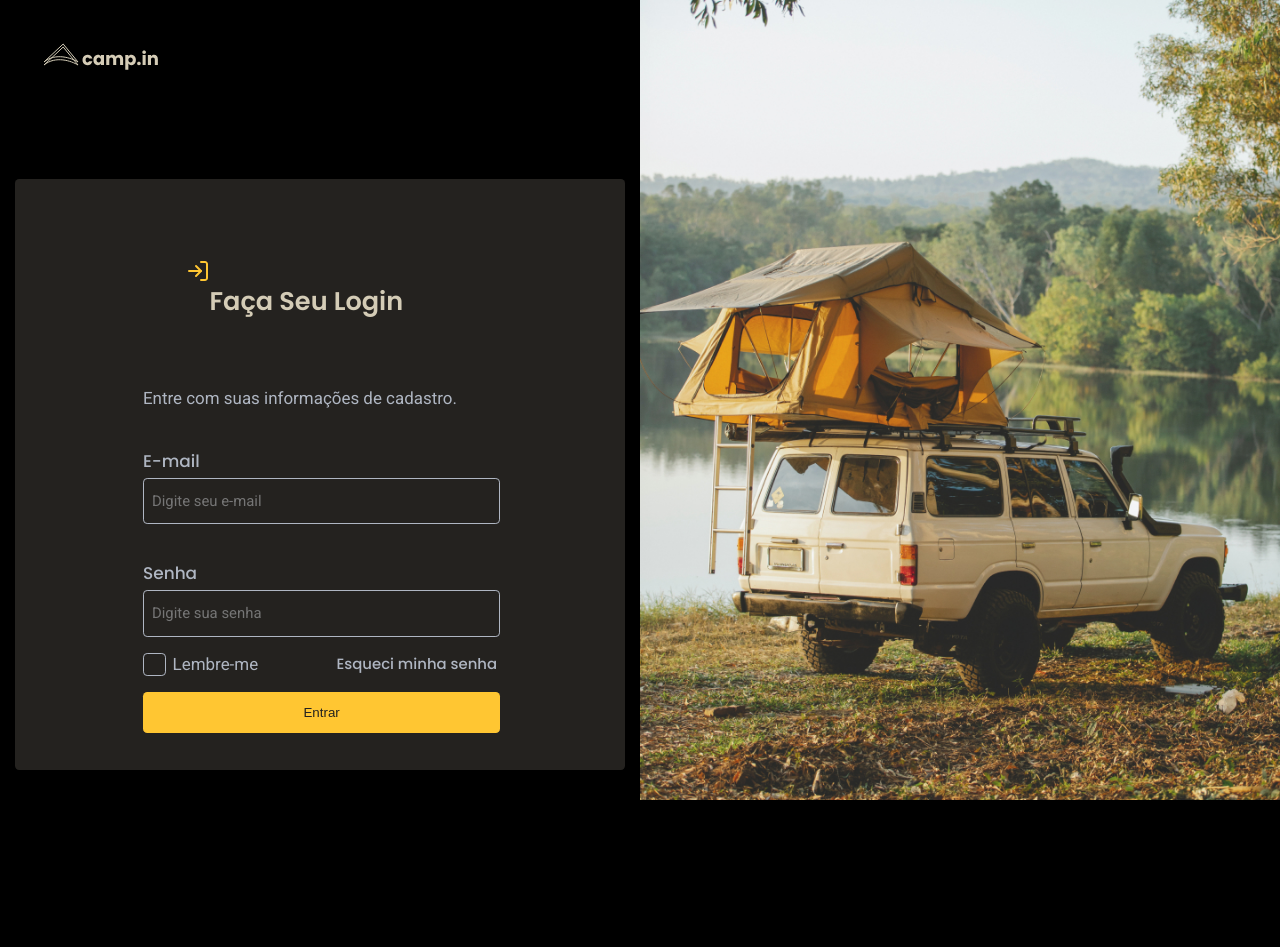
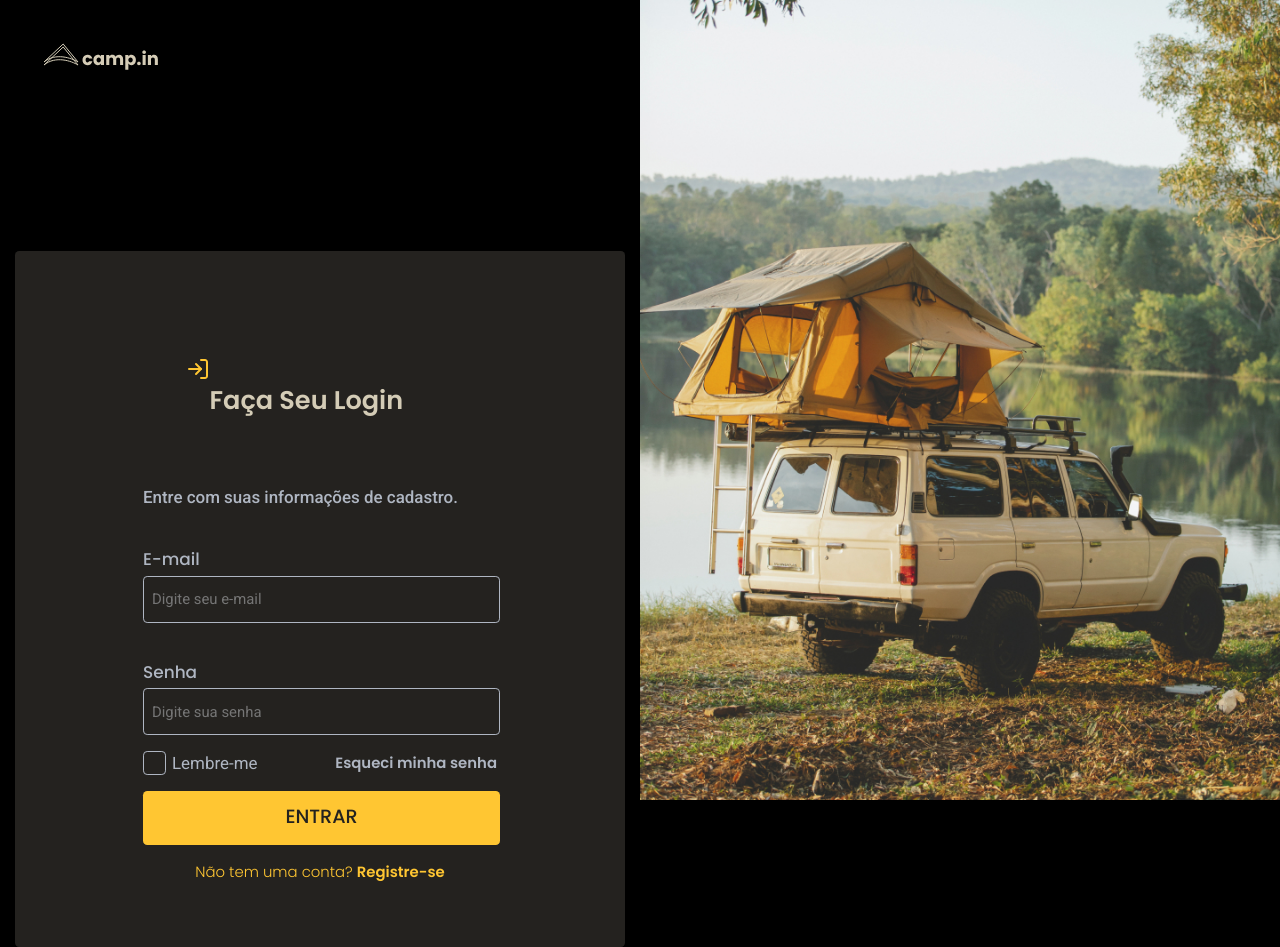
Before and after one commit to MacielDev/Camp.in, a React (Create React App) app in the folder camp-in/: page / in a window 1280 px wide. Before the commit the page ends 804 px from the top, so only its background shows below. Built offline with nearby package versions, Linux system fonts and the light colour scheme.

Commit message:
Organização dos styles.js e ajuste do peso das fontes do layout

```diff
--- a/camp-in/public/index.html
+++ b/camp-in/public/index.html
@@ -8,7 +8,7 @@
     href="https://fonts.googleapis.com/css2?family=Open+Sans:wght@400;600;700&family=Poppins:wght@500;600&display=swap"
     rel="stylesheet">
   <link
-    href="https://fonts.googleapis.com/css2?family=Open+Sans:wght@400;600;700&family=Poppins:wght@500;600&family=Roboto:wght@400;500&display=swap"
+    href="https://fonts.googleapis.com/css2?family=Open+Sans:wght@400;600;700&family=Poppins:wght@300,500;600&family=Roboto:wght@400;500&display=swap"
     rel="stylesheet">
   <meta charset="utf-8" />
   <meta name="viewport" content="width=device-width, initial-scale=1" />
--- a/camp-in/src/components/DoubleLink/styles.ts
+++ b/camp-in/src/components/DoubleLink/styles.ts
@@ -1,16 +1,17 @@
 import styled from "styled-components";
 
 export const Container = styled.div`
+    align-items: center;
     display:flex;
-    align-items: center;
     justify-content: space-between;
     margin-top:1rem;
 
     label{
+        color:var(--body-color);
         font-family: var(--font-secundaria-W400);
+        font-weight:400;
         font-size:1.06rem;
         line-height:1.26rem;
-        color:var(--body-color);
         margin-left:-4.5rem;
         &:hover{
             color:var(--yellow-destaque);
@@ -19,10 +20,10 @@ export const Container = styled.div`
     input{
         all: unset;
         background-color:var(--shape-color);
-        width:1.33rem;
-        height:1.33rem;
         border: 1px solid var(--body-color);
         border-radius:0.26rem;
+        height:1.33rem;
+        width:1.33rem;
         text-shadow
        &:hover{
             border: 1px solid var(--yellow-destaque);
@@ -32,11 +33,12 @@ export const Container = styled.div`
         }
     }
     a{
+        color:var(--body-color);
         font-family:var(--font-principal-W600);
+        font-weight: 600;
         font-size:0.93rem;
         line-height:1.4rem;
         text-decoration:none;
-        color:var(--body-color);
         &:hover{
             color:var(--yellow-destaque);
         }
--- a/camp-in/src/components/FormButton/style.ts
+++ b/camp-in/src/components/FormButton/style.ts
@@ -4,13 +4,17 @@ export const Container = styled.div`
     text-align: center;
     width:22.33rem;
     button{
+        background-color:var(--yellow-destaque);
+        border:none;
+        border-radius:0.27rem;
+        color:var(--shape-color);
+        font-family:var(--font-principal-W600);
+        font-size:1.2rem;
+        height: 100%;
+        line-height:1.8rem;
+        margin-top: 1rem;
+        padding:0.8rem 1.6rem;
+        text-transform:uppercase;
         width: 100%;
-        height: 100%;
-        background-color:var(--yellow-destaque);
-        color:var(--shape-color);
-        padding:0.8rem 1.6rem;
-        border-radius:0.27rem;
-        border:none;
-        margin-top: 1rem;
     }
 `;
--- a/camp-in/src/components/FormInput/styles.ts
+++ b/camp-in/src/components/FormInput/styles.ts
@@ -10,28 +10,29 @@ export const Container = styled.div`
 
     label{
         font-family:var(--font-principal-W500);
+        font-weight:500;
         font-size:1.06rem;
         margin: 2.3rem 0 0.2rem 0;
-
        }
     input{
         all: unset;
-        width:22.33rem;
-        height:2.93rem;
-        border-radius:0.26rem;
-        font-family:var(--font-secundaria-W400);
-        font-size:0.93rem;
-        padding-left:0.5rem;
         background-color:var(--shape-color);
         border: 1px solid var(--body-color);
+        border-radius:0.26rem;
         box-sizing: border-box;
+        font-family:var(--font-secundaria-W400);
+        font-weight:400;
+        font-weight: 400;
+        font-size:0.93rem;
+        height:2.93rem;
+        padding-left:0.5rem;
+        width:22.33rem;
     }
 
     input:focus{
-        outline:none;
-
         border: 1px solid var(--yellow-destaque);
         box-shadow:0px 0px 0px 2px #FFDE88;
+        outline:none;
     }
 
 `;
--- a/camp-in/src/components/FormLogin/index.jsx
+++ b/camp-in/src/components/FormLogin/index.jsx
@@ -2,6 +2,7 @@ import { DoubleLink } from "../DoubleLink";
 import { FormButton } from "../FormButton";
 import { FormInput } from "../FormInput";
 import { FormLoginHeader } from "../FormLoginHeader";
+import { SingleLink } from "../SingleLink";
 import { Container } from "./styles";
 
 export function FormLogin(){
@@ -12,6 +13,7 @@ export function FormLogin(){
             <FormInput label ="Senha" placeholder="Digite sua senha"/>
             <DoubleLink/>
             <FormButton buttonName="Entrar"></FormButton>
+            <SingleLink/>
         </Container>
     );
 }
--- a/camp-in/src/components/FormLogin/styles.ts
+++ b/camp-in/src/components/FormLogin/styles.ts
@@ -1,12 +1,10 @@
 import styled from "styled-components";
 
 export const Container = styled.div`
-    padding:2.35rem 8rem;
-
+    background-color: var(--shape-color);
+    border-radius: 0.26rem;
+    height: auto;
+    margin: 0 auto;
+    padding:4rem 8rem ;
     width: 38.13rem;
-    height: auto;
-    background-color: var(--shape-color);
-    margin: 0 auto;
-    border-radius: 0.26rem;
-
 `;
--- a/camp-in/src/components/FormLoginHeader/index.tsx
+++ b/camp-in/src/components/FormLoginHeader/index.tsx
@@ -7,7 +7,7 @@ export function FormLoginHeader(){
                 <img src={Log_inImg} alt="Logo"/>
                 <h1>Faça Seu Login</h1>
             </div>
-            <p>Entre com suas informações de cadastro.</p>
+            <h3>Entre com suas informações de cadastro.</h3>
         </Container>
     );
 }
--- a/camp-in/src/components/FormLoginHeader/styles.ts
+++ b/camp-in/src/components/FormLoginHeader/styles.ts
@@ -1,24 +1,27 @@
 import styled from "styled-components";
 
-export const Container = styled.header`
+export const Container = styled.div`
    div{
+    align-items: center;
     display:flex;
-        align-items: center;
+    flex-direction: row;
    }
    img{
+    margin:0;
     padding:0rem;
-    margin:0;
    }
    h1{
+    color: var(--title-color);
     font-family:var(--font-principal-W600);
-       color: var(--title-color);
+    font-weight:600;
     font-size:1.6rem;
     line-height:2.4rem;
    }
 
-   p{
+   h3{
+    color:var(--body-color);
     font-family:var(--font-secundaria-W500);
-       color:var(--body-color);
+    font-weight:500;
     font-size:1.06rem;
     line-height: 1.6rem;
    }
--- a/camp-in/src/components/LeftContent/styles.ts
+++ b/camp-in/src/components/LeftContent/styles.ts
@@ -3,6 +3,9 @@ import styled from "styled-components";
 export const Container = styled.div`
     height:100vh;
     width:100%;
+    header{
+        margin-bottom: 4.5rem;
+    }
     img{
         margin: 2.66rem 0 6.46rem 2.66rem;
     }
--- /dev/null
+++ b/camp-in/src/components/SingleLink/index.tsx
@@ -0,0 +1,9 @@
+import { Container } from "./styles";
+
+export function SingleLink (){
+    return (
+        <Container>
+            <a href="www.google.com.br">Não tem uma conta? <strong>Registre-se</strong></a>
+        </Container>
+    );
+}
--- /dev/null
+++ b/camp-in/src/components/SingleLink/styles.js
@@ -0,0 +1,18 @@
+import styled from "styled-components";
+
+export const Container = styled.div`
+    text-align: center;
+    margin-top: 1rem;
+    a{
+        font-family:var(--font-principal-W500);
+        font-size: 0.93rem;
+        line-height:1.4rem;
+        color:var(--yellow-destaque);
+        text-decoration:none;
+        font-weight: 300;
+        strong{
+            font-family:var(--font-principal-W600);
+            font-weight: 600;
+        }
+    }
+`;
--- a/camp-in/src/styles/global.ts
+++ b/camp-in/src/styles/global.ts
@@ -16,6 +16,7 @@ export const GlobalStyle = createGlobalStyle `
 
         --font-principal-W600:'Poppins', sans-serif;
         --font-principal-W500:'Poppins', sans-serif;
+        --font-principal-W300:'Poppins', sans-serif;
 
         --font-secundaria-W500:'Roboto', sans-serif;
         --font-secundaria-W400:'Roboto', sans-serif;
```
Lines whose indentation alone changed are shown as unchanged.
